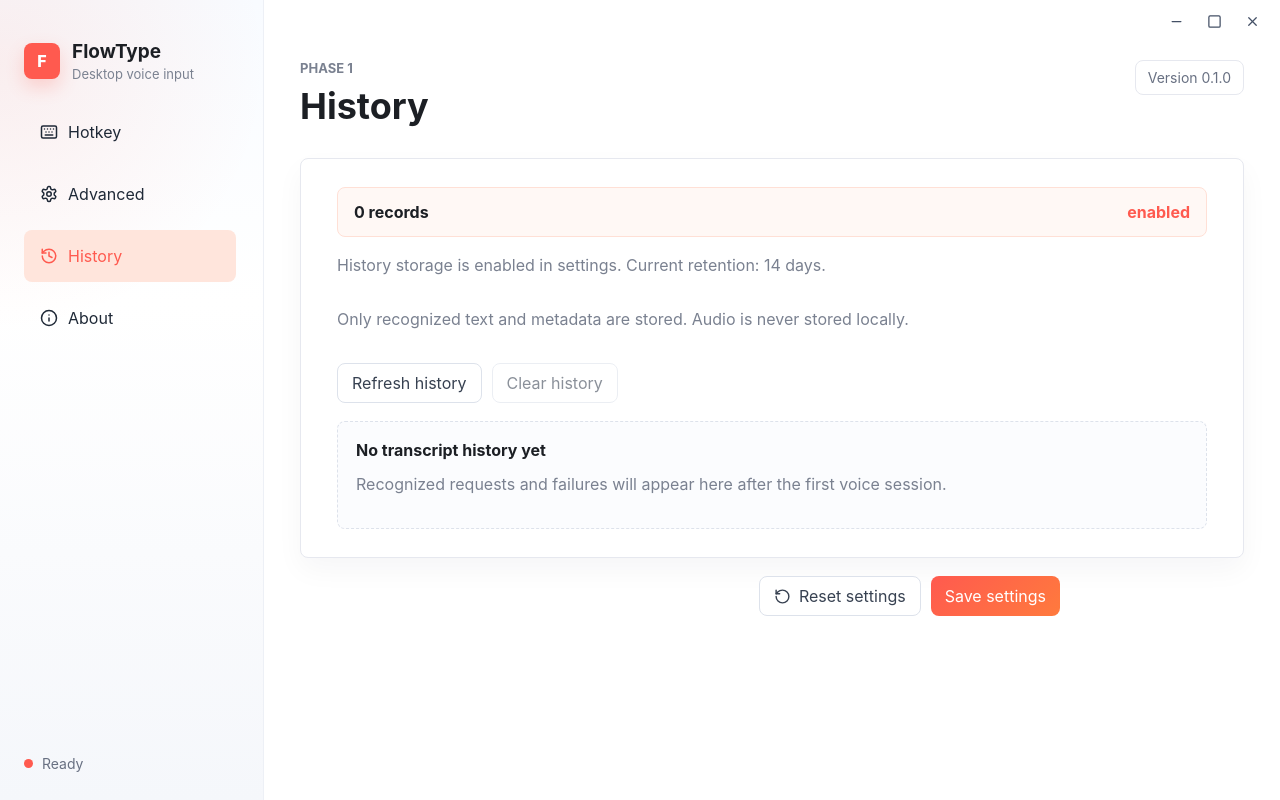
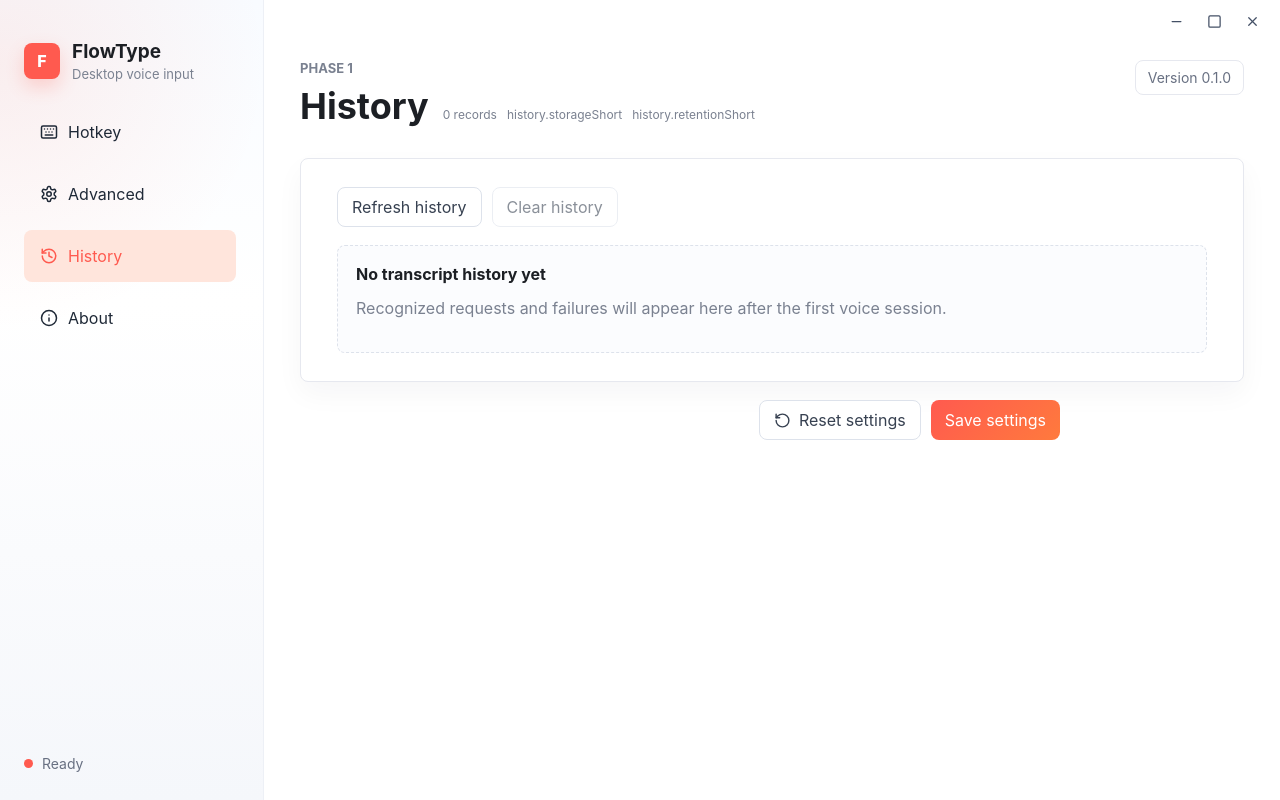
Before and after one commit to Azyai/FlowType, a React (Vite) app: page / in a window 1280 px wide. Both pictures are taken after a click on the button "History". Built offline with nearby package versions, Linux system fonts and the light colour scheme.

Commit message:
feat：历史记录页面逻辑优化

```diff
--- a/src/App.tsx
+++ b/src/App.tsx
@@ -1,4 +1,5 @@
 import { Activity } from 'lucide-react';
+import { useState } from 'react';
 
 import { DesktopTitlebar } from './app/components/DesktopTitlebar';
 import { FormActions } from './app/components/FormActions';
@@ -19,6 +20,11 @@
   const windowKind = new URLSearchParams(window.location.search).get('window');
   const isMascot = windowKind === 'mascot';
   const isLiveCaption = windowKind === 'live-caption';
+  const [historySummary, setHistorySummary] = useState<{
+    total: number;
+    enabled: boolean;
+    retentionDays: number;
+  } | null>(null);
 
   if (isMascot) {
     return <MascotPage />;
@@ -58,7 +64,25 @@
           <DesktopTitlebar />
 
           <section className="content">
-            <PageHeader title={activeTitle} version={status.app_version} />
+            <PageHeader
+              title={activeTitle}
+              version={status.app_version}
+              meta={
+                activePage === 'history' && historySummary ? (
+                  <div className="content-title-meta muted">
+                    <span>{shell.t('history.total', { count: historySummary.total })}</span>
+                    <span>
+                      {shell.t('history.storageShort', {
+                        status: historySummary.enabled
+                          ? shell.t('history.enabled')
+                          : shell.t('history.disabled')
+                      })}
+                    </span>
+                    <span>{shell.t('history.retentionShort', { days: historySummary.retentionDays })}</span>
+                  </div>
+                ) : null
+              }
+            />
 
             <form onSubmit={shell.handleSave}>
               {activePage === 'hotkey' && <HotkeyPage settings={settings} setSettings={shell.setSettings} />}
@@ -73,7 +97,12 @@
                 />
               )}
               {activePage === 'history' && (
-                <HistoryPage settings={settings} onClearHistory={shell.handleClearHistory} />
+                <HistoryPage
+                  settings={settings}
+                  onClearHistory={shell.handleClearHistory}
+                  onToast={shell.showToast}
+                  onSummaryChange={setHistorySummary}
+                />
               )}
               {activePage === 'about' && <AboutPage />}
 
--- a/src/app/components/PageHeader.tsx
+++ b/src/app/components/PageHeader.tsx
@@ -1,13 +1,26 @@
+import type { ReactNode } from 'react';
+
 import { useI18n } from '../../lib/i18n/I18nContext';
 
-export function PageHeader({ title, version }: { title: string; version: string }) {
+export function PageHeader({
+  title,
+  version,
+  meta
+}: {
+  title: string;
+  version: string;
+  meta?: ReactNode;
+}) {
   const { t } = useI18n();
 
   return (
     <header className="content-header">
       <div>
         <p className="eyebrow">{t('phase')}</p>
-        <h1>{title}</h1>
+        <div className="content-title-row">
+          <h1>{title}</h1>
+          {meta}
+        </div>
       </div>
       <div className="version-pill">{t('label.version', { version })}</div>
     </header>
--- a/src/app/hooks/useSettingsShell.ts
+++ b/src/app/hooks/useSettingsShell.ts
@@ -14,11 +14,19 @@
 import { readableError } from '../../lib/formatters/errors';
 import { resolveLocale } from '../../lib/i18n/locale';
 import { translate } from '../../lib/i18n/I18nContext';
-import type { AppSettings, AppStatus, UpdateCheckResult } from '../../types';
+import type { AppSettings, AppStatus, ClearHistoryResult, UpdateCheckResult } from '../../types';
 
 export interface ToastState {
   kind: 'success' | 'error';
   message: string;
+}
+
+function confirmAction(message: string) {
+  if (typeof window.confirm !== 'function') {
+    return true;
+  }
+
+  return window.confirm(message);
 }
 
 export function useSettingsShell() {
@@ -135,12 +143,18 @@
     }
   }
 
-  async function handleClearHistory() {
+  async function handleClearHistory(): Promise<ClearHistoryResult | null> {
+    if (!confirmAction(t('history.confirmClear'))) {
+      return null;
+    }
+
     try {
       const result = await clearHistory();
       showToast('success', t('notice.historyCleared', { count: result.deleted_count }));
+      return result;
     } catch (historyError) {
       showToast('error', readableError(historyError));
+      throw historyError;
     }
   }
 
@@ -157,6 +171,7 @@
     setActivePage,
     setSettings,
     settings,
+    showToast,
     status,
     t,
     toast,
--- a/src/app/pages/AdvancedPage.tsx
+++ b/src/app/pages/AdvancedPage.tsx
@@ -15,7 +15,7 @@
   updateResult: UpdateCheckResult | null;
   onCheckUpdate: () => void;
   onAutostart: (enabled: boolean) => void;
-  onClearHistory: () => void;
+  onClearHistory: () => Promise<unknown> | unknown;
 }) {
   const { t } = useI18n();
 
--- a/src/app/pages/HistoryPage.tsx
+++ b/src/app/pages/HistoryPage.tsx
@@ -13,15 +13,26 @@
 const PAGE_SIZE = 20;
 const HISTORY_PREVIEW_LENGTH = 20;
 
+function confirmAction(message: string) {
+  if (typeof window.confirm !== 'function') {
+    return true;
+  }
+
+  return window.confirm(message);
+}
+
 export function HistoryPage({
   settings,
-  onClearHistory
+  onClearHistory,
+  onToast,
+  onSummaryChange
 }: {
   settings: AppSettings;
-  onClearHistory: () => Promise<void> | void;
+  onClearHistory: () => Promise<{ deleted_count: number } | null> | { deleted_count: number } | null;
+  onToast: (kind: 'success' | 'error', message: string) => void;
+  onSummaryChange: (summary: { total: number; enabled: boolean; retentionDays: number }) => void;
 }) {
   const { locale, t } = useI18n();
-  const status = settings.save_history ? t('history.enabled') : t('history.disabled');
   const [historyPage, setHistoryPage] = useState<TranscriptHistoryPageResult>({
     items: [],
     total: 0,
@@ -32,7 +43,6 @@
   const [clearing, setClearing] = useState(false);
   const [deletingId, setDeletingId] = useState<number | null>(null);
   const [error, setError] = useState<string | null>(null);
-  const [feedback, setFeedback] = useState<{ kind: 'success' | 'error'; message: string } | null>(null);
 
   const loadHistory = useCallback(async (offset = 0, append = false) => {
     setLoading(true);
@@ -59,12 +69,21 @@
     void loadHistory();
   }, [loadHistory]);
 
+  useEffect(() => {
+    onSummaryChange({
+      total: historyPage.total,
+      enabled: settings.save_history,
+      retentionDays: settings.history_retention_days
+    });
+  }, [historyPage.total, onSummaryChange, settings.history_retention_days, settings.save_history]);
+
   async function handleClearHistory() {
     setClearing(true);
-    setFeedback(null);
     try {
-      await onClearHistory();
-      await loadHistory();
+      const result = await onClearHistory();
+      if (result) {
+        await loadHistory();
+      }
     } finally {
       setClearing(false);
     }
@@ -86,19 +105,20 @@
   }
 
   async function handleCopyHistoryItem(item: TranscriptHistoryItem) {
-    setFeedback(null);
-
     try {
       await copyTextToClipboard(historyItemText(item));
-      setFeedback({ kind: 'success', message: t('notice.historyItemCopied') });
+      onToast('success', t('notice.historyItemCopied'));
     } catch (copyError) {
-      setFeedback({ kind: 'error', message: readableError(copyError) });
+      onToast('error', readableError(copyError));
     }
   }
 
   async function handleDeleteHistoryItem(id: number) {
+    if (!confirmAction(t('history.confirmDelete'))) {
+      return;
+    }
+
     setDeletingId(id);
-    setFeedback(null);
 
     try {
       const result = await deleteHistoryItem(id);
@@ -108,10 +128,10 @@
             ? Math.max(0, historyPage.offset - PAGE_SIZE)
             : historyPage.offset;
         await loadHistory(nextOffset);
-        setFeedback({ kind: 'success', message: t('notice.historyItemDeleted') });
+        onToast('success', t('notice.historyItemDeleted'));
       }
     } catch (deleteError) {
-      setFeedback({ kind: 'error', message: readableError(deleteError) });
+      onToast('error', readableError(deleteError));
     } finally {
       setDeletingId(null);
     }
@@ -121,15 +141,6 @@
 
   return (
     <section className="panel history-panel">
-      <div className="service-summary">
-        <strong>{t('history.total', { count: historyPage.total })}</strong>
-        <span>{status}</span>
-      </div>
-      <p className="muted">
-        {t('history.storage', { status })} {t('history.retention', { days: settings.history_retention_days })}
-      </p>
-      <p className="muted">{t('history.textOnly')}</p>
-
       <div className="history-actions">
         <button
           type="button"
@@ -152,15 +163,6 @@
       {error && (
         <div className="inline-result danger" role="alert">
           {error}
-        </div>
-      )}
-
-      {feedback && (
-        <div
-          className={`inline-result${feedback.kind === 'error' ? ' danger' : ''}`}
-          role={feedback.kind === 'error' ? 'alert' : 'status'}
-        >
-          {feedback.message}
         </div>
       )}
 
--- a/src/app/styles/layout.css
+++ b/src/app/styles/layout.css
@@ -170,6 +170,31 @@
   margin-bottom: 30px;
 }
 
+.content-title-row {
+  display: flex;
+  flex-wrap: wrap;
+  align-items: baseline;
+  gap: 10px 14px;
+}
+
+.content-title-row h1 {
+  margin: 0;
+}
+
+.content-title-meta {
+  display: flex;
+  flex-wrap: wrap;
+  align-items: center;
+  gap: 6px 10px;
+  padding-top: 4px;
+  font-size: 12px;
+  line-height: 1.4;
+}
+
+.content-title-meta span {
+  white-space: nowrap;
+}
+
 .eyebrow {
   margin: 0 0 8px;
   color: #7a8190;
@@ -220,4 +245,8 @@
   .content-header {
     display: grid;
   }
+
+  .content-title-row {
+    align-items: flex-start;
+  }
 }
--- a/src/lib/i18n/types.ts
+++ b/src/lib/i18n/types.ts
@@ -110,10 +110,14 @@
   | 'actions.reset'
   | 'actions.save'
   | 'history.storage'
+  | 'history.storageShort'
   | 'history.enabled'
   | 'history.disabled'
   | 'history.retention'
+  | 'history.retentionShort'
   | 'history.textOnly'
+  | 'history.confirmClear'
+  | 'history.confirmDelete'
   | 'history.refresh'
   | 'history.loadMore'
   | 'history.loading'
```
Also changed, not shown: 1 other file (tests, documents, lock files or other folders).
